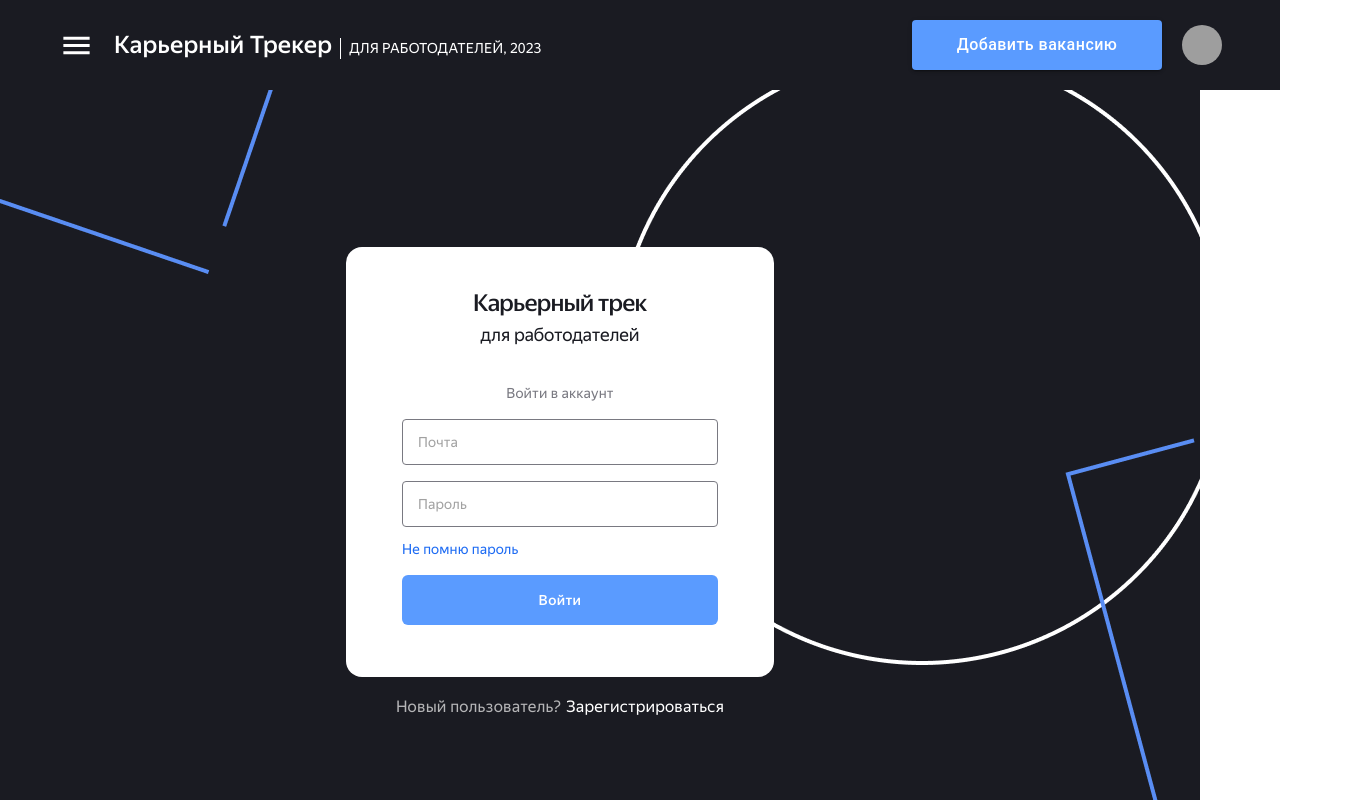
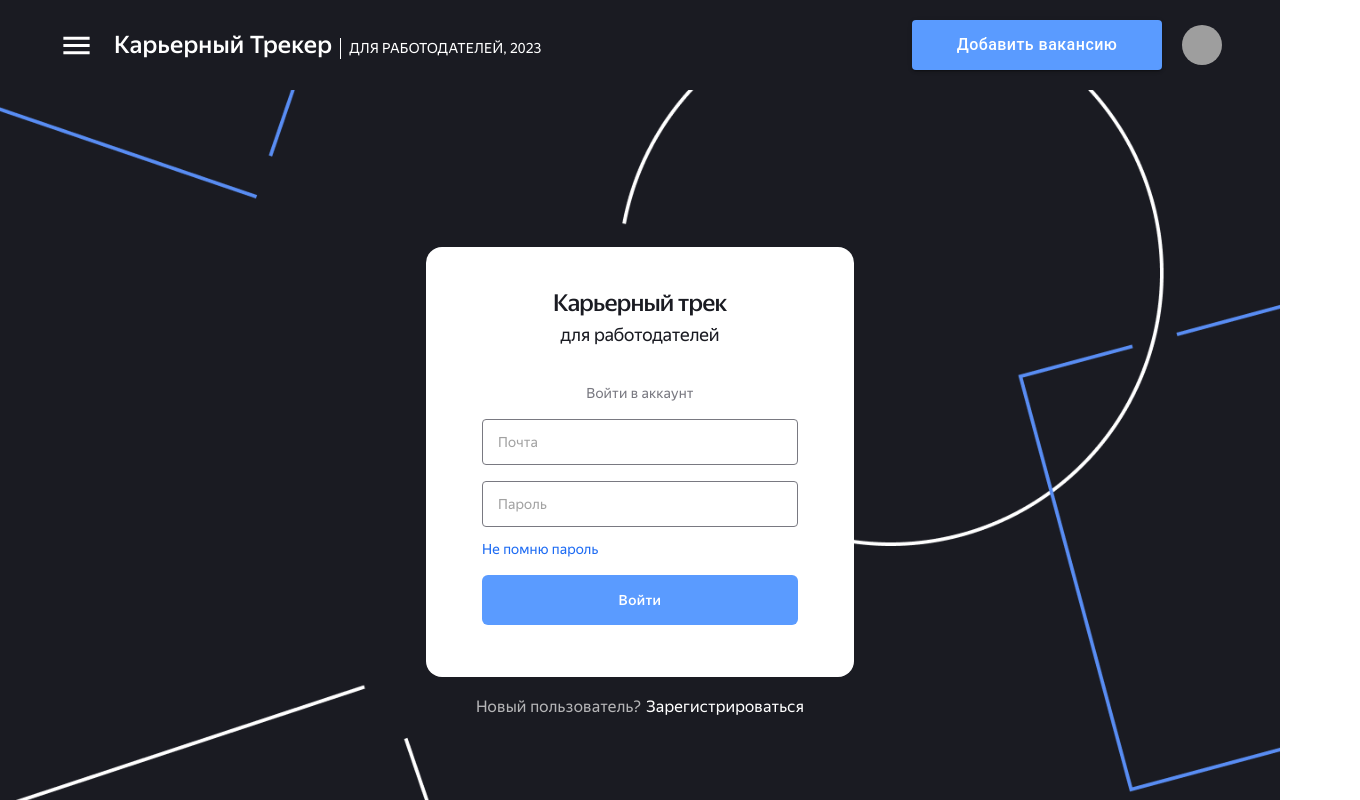
Before and after one commit to Hackathon-Practicum-Team7/frontend, a React (Vite) app: page /login in a window 1280 px wide. Shown: the top 800 px of the page, 1360 px wide, since content can reach past the window. Built offline with nearby package versions, Linux system fonts and the light colour scheme; grey boxes are pictures that could not be loaded.

Commit message:
bugfix: fix styles - set width of the main content depending on route '/login'

```diff
--- a/src/components/app/app.tsx
+++ b/src/components/app/app.tsx
@@ -1,16 +1,19 @@
 import './app.css';
+
 import {BrowserRouter} from "react-router-dom";
 import RoutesComponent from "../routes-component/routes-component";
 import {ReactElement} from "react";
+
 import {Header} from "../header/header";
 import {Footer} from "../footer/footer";
 
 function App(): ReactElement {
+  const isLoginRoute = window.location.pathname === '/login';
 
   return (
     <BrowserRouter>
       <Header />
-      <main style={{ width: '1440px' }}>
+      <main style={{ width: `${!isLoginRoute && '1440px'}`}}>
         <RoutesComponent />
       </main>
       <Footer />
--- a/src/pages/login/login.module.css
+++ b/src/pages/login/login.module.css
@@ -5,7 +5,8 @@
   flex-direction: column;
   justify-content: center;
   align-items: center;
-  background-image: url(../../images/login-page-background.png);
+  background: url(../../images/login-page-background.png) center center no-repeat;
+  background-size: cover;
 }
 
 .login-page__form-wrap {
```
Also changed, not shown: src/components/drop-down/drop-down.tsx (added, +10 -0 lines), src/components/drop-down/drop-down.module.css (added).
